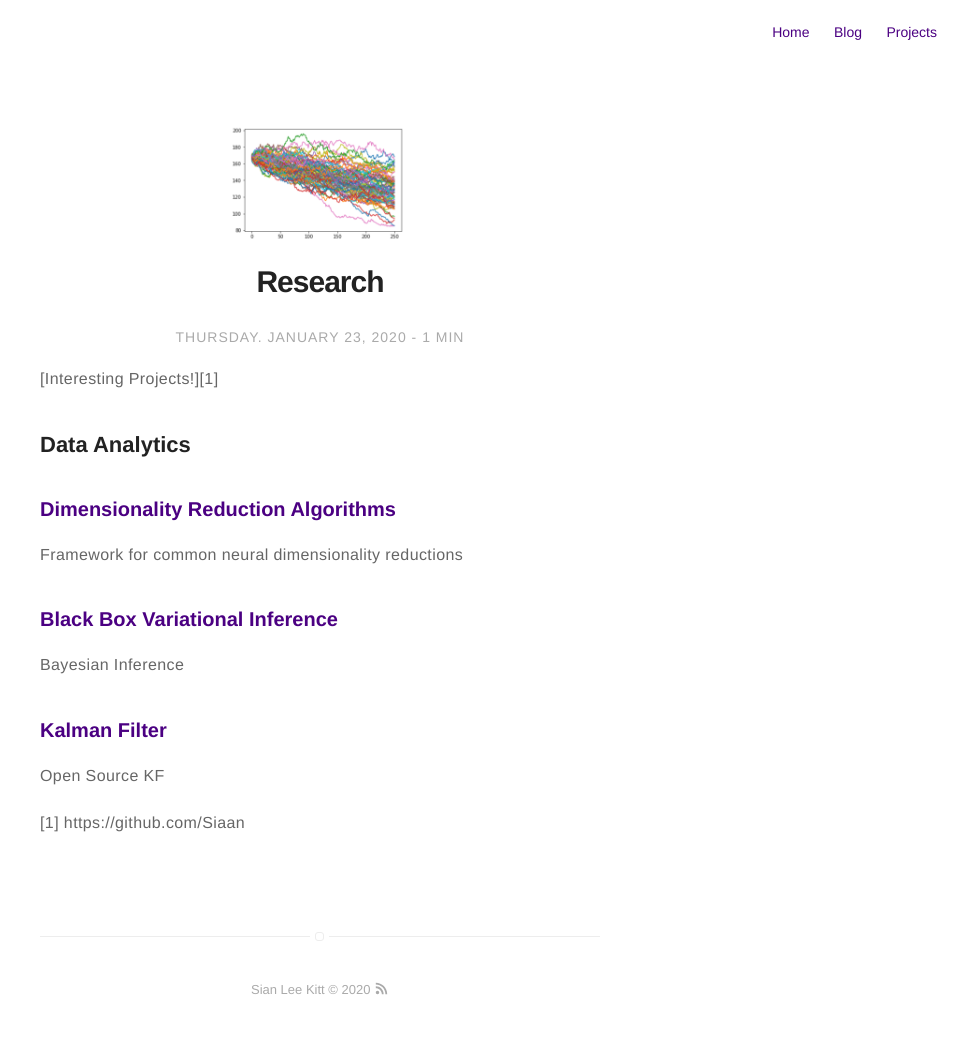
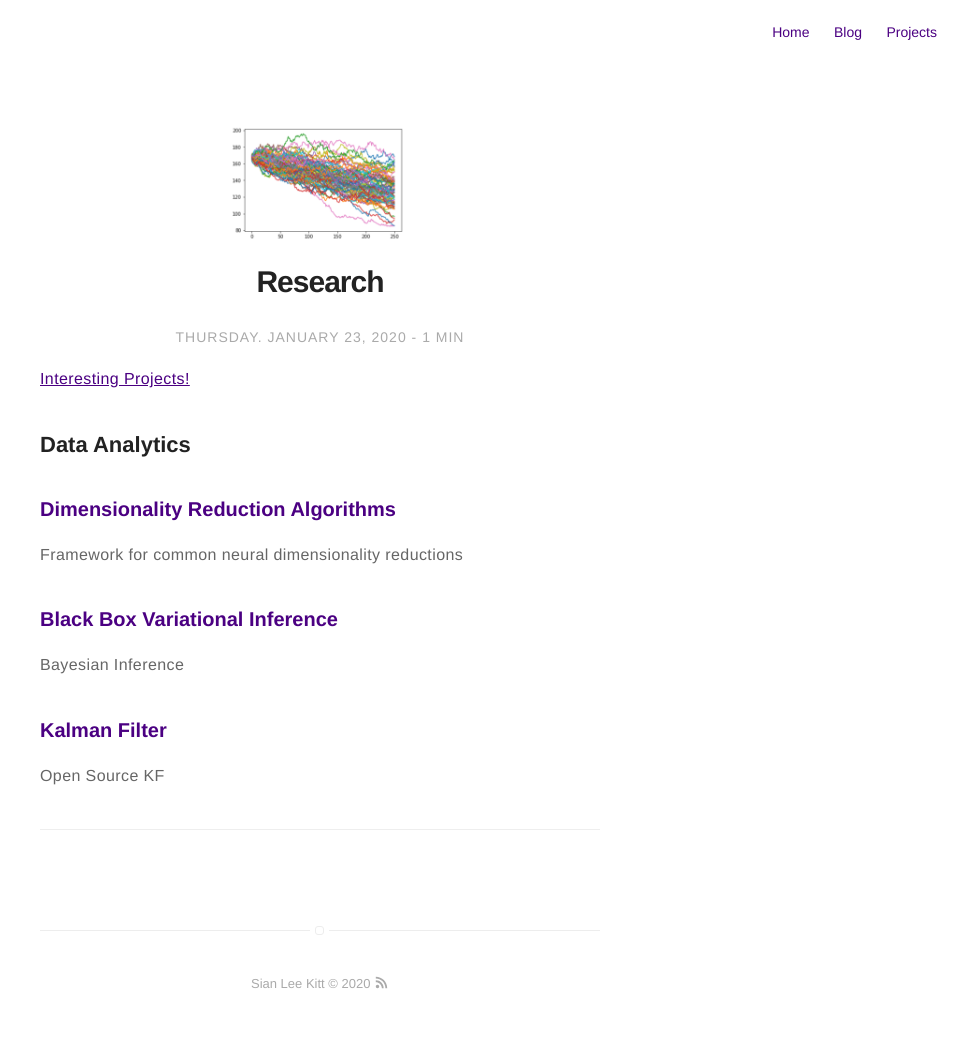
Before and after one commit to Siaan/Siaan.github.io, a Jekyll site: the page built from _posts/2020-08-11-monte-carlo.markdown, in a window 1280 px wide. Shown: the whole page, without its empty margins (320-1280 px from the left). Built offline with Jekyll 4.4.1, drawn with Linux system fonts in a browser that asks for light colours.

Commit message:
fixed link

```diff
--- a/_posts/2020-08-11-monte-carlo.markdown
+++ b/_posts/2020-08-11-monte-carlo.markdown
@@ -27,4 +27,6 @@ Bayesian Inference
 ### [Kalman Filter](https://github.com/Siaan/kalmanfilter)
 Open Source KF
 
-[1] https://github.com/Siaan
+---
+
+[1]: https://github.com/Siaan
```
